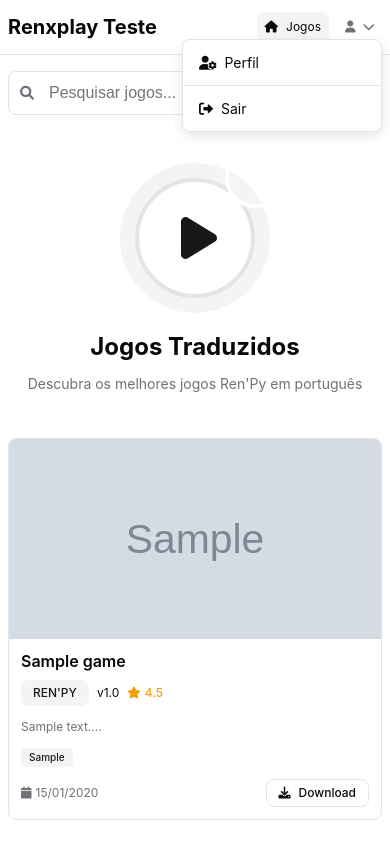
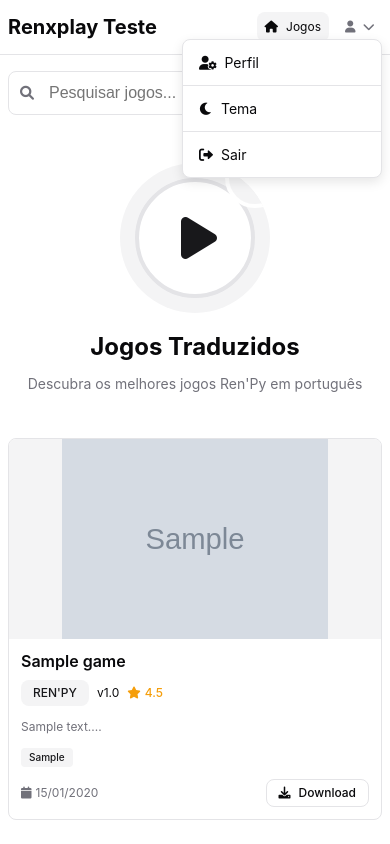
Before and after one commit to spanknibo-cmyk/Renx-Play, a PHP site: page / in a window 390 px wide, after a click that opens the changed part. Run offline with PHP 8.4, Linux system fonts and the light colour scheme; the visitor is signed in with stand-in values (Sample User, id 1); tables that the repository leaves empty or names only in its code hold one stand-in row (values such as "Sample post"); grey boxes marked "Sample" are stand-in pictures.

Commit message:
Implement dark/light theme toggle with improved UX and styling
Co-authored-by: fiyoto1026 <fiyoto1026@smvvv.com>

```diff
--- a/Site PhP/config.php
+++ b/Site PhP/config.php
@@ -410,10 +410,7 @@ function renderHeader($title = '', $description = '', $keywords = '') {
               </a>";
     }
 
-    echo "<button onclick='toggleTheme()' class='theme-toggle' title='Alternar tema'>
-            <i class='fas fa-moon'></i> <span>Tema</span>
-          </button>
-        </div>
+    echo "</div>
     </div>
 </nav>
 <main class='main-content'>";
--- a/Site PhP/dashboard.php
+++ b/Site PhP/dashboard.php
@@ -157,6 +157,10 @@ if ($action === 'delete_game' && $_SERVER['REQUEST_METHOD'] === 'POST') {
                             <i class="fas fa-user-cog"></i>
                             Perfil
                         </a>
+                        <button onclick="toggleTheme()" class="dropdown-item theme-toggle-dropdown" title="Alternar tema">
+                            <i class="fas fa-moon"></i>
+                            Tema
+                        </button>
                         <a href="auth.php?action=logout" class="dropdown-item">
                             <i class="fas fa-sign-out-alt"></i>
                             Sair
--- a/Site PhP/index.php
+++ b/Site PhP/index.php
@@ -135,6 +135,10 @@ if ($gameSlug) {
                                     <i class="fas fa-user-cog"></i>
                                     Perfil
                                 </a>
+                                <button onclick="toggleTheme()" class="dropdown-item theme-toggle-dropdown" title="Alternar tema">
+                                    <i class="fas fa-moon"></i>
+                                    Tema
+                                </button>
                                 <a href="auth.php?action=logout" class="dropdown-item">
                                     <i class="fas fa-sign-out-alt"></i>
                                     Sair
@@ -334,6 +338,10 @@ if ($gameSlug) {
                                     <i class="fas fa-user-cog"></i>
                                     Perfil
                                 </a>
+                                <button onclick="toggleTheme()" class="dropdown-item theme-toggle-dropdown" title="Alternar tema">
+                                    <i class="fas fa-moon"></i>
+                                    Tema
+                                </button>
                                 <a href="auth.php?action=logout" class="dropdown-item">
                                     <i class="fas fa-sign-out-alt"></i>
                                     Sair
--- a/Site PhP/style.css
+++ b/Site PhP/style.css
@@ -5,7 +5,8 @@
     box-sizing: border-box;
 }
 
-:root {
+:root,
+.light {
     --background: 0 0% 100%;
     --foreground: 240 10% 3.9%;
     --card: 0 0% 100%;
@@ -243,6 +244,45 @@ body {
     height: 100%;
     object-fit: cover;
     transition: transform 0.3s ease;
+}
+
+/* Mobile: Show full image without cropping */
+@media (max-width: 768px) {
+    .card-image {
+        height: auto;
+        aspect-ratio: 16/9;
+        min-height: 160px;
+    }
+
+    .card-image img {
+        object-fit: contain;
+        background: hsl(var(--muted));
+    }
+}
+
+/* Theme toggle button in dropdown */
+.theme-toggle-dropdown {
+    width: 100%;
+    text-align: left;
+    background: none;
+    border: none;
+    color: inherit;
+    font: inherit;
+    cursor: pointer;
+    padding: 0.5rem 0.75rem;
+    display: flex;
+    align-items: center;
+    gap: 0.5rem;
+    transition: background-color 0.2s;
+}
+
+.theme-toggle-dropdown:hover {
+    background: hsl(var(--accent));
+}
+
+/* Theme toggle button hover effects */
+.theme-toggle:hover {
+    background: hsl(var(--accent)) !important;
 }
 
 .card:hover .card-image img {
```
Also changed, not shown: Site PhP/auth.php (+8 -2 lines), Site PhP/script.js (+8 -8 lines).
